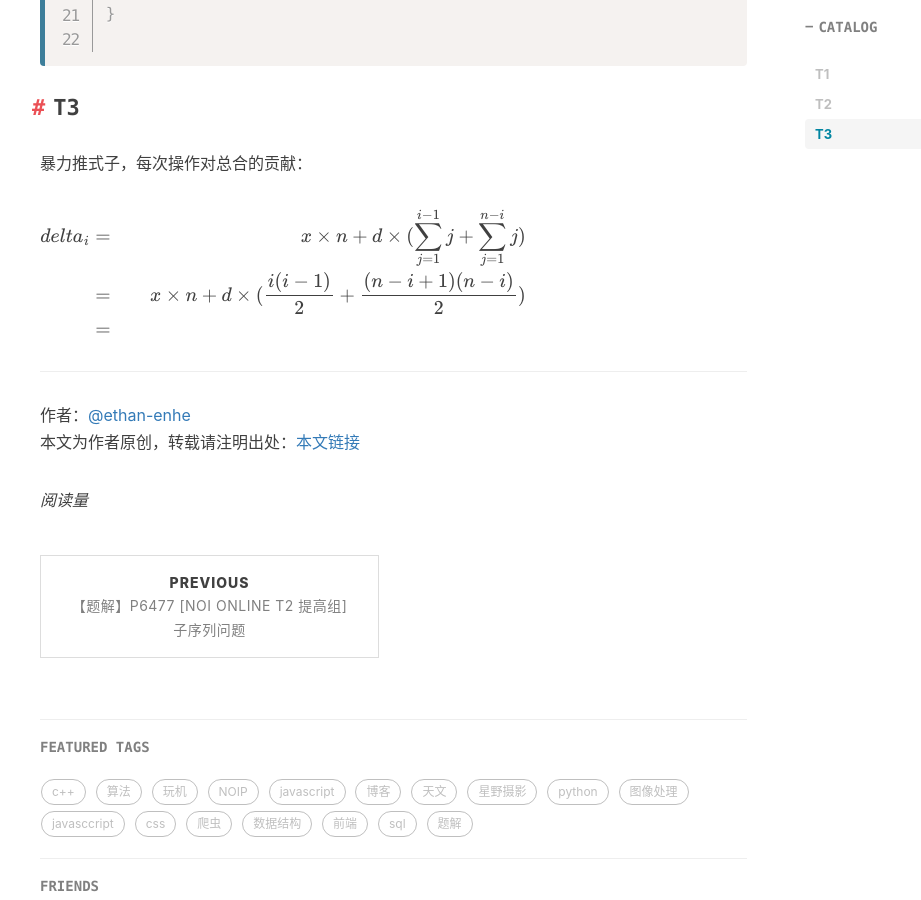
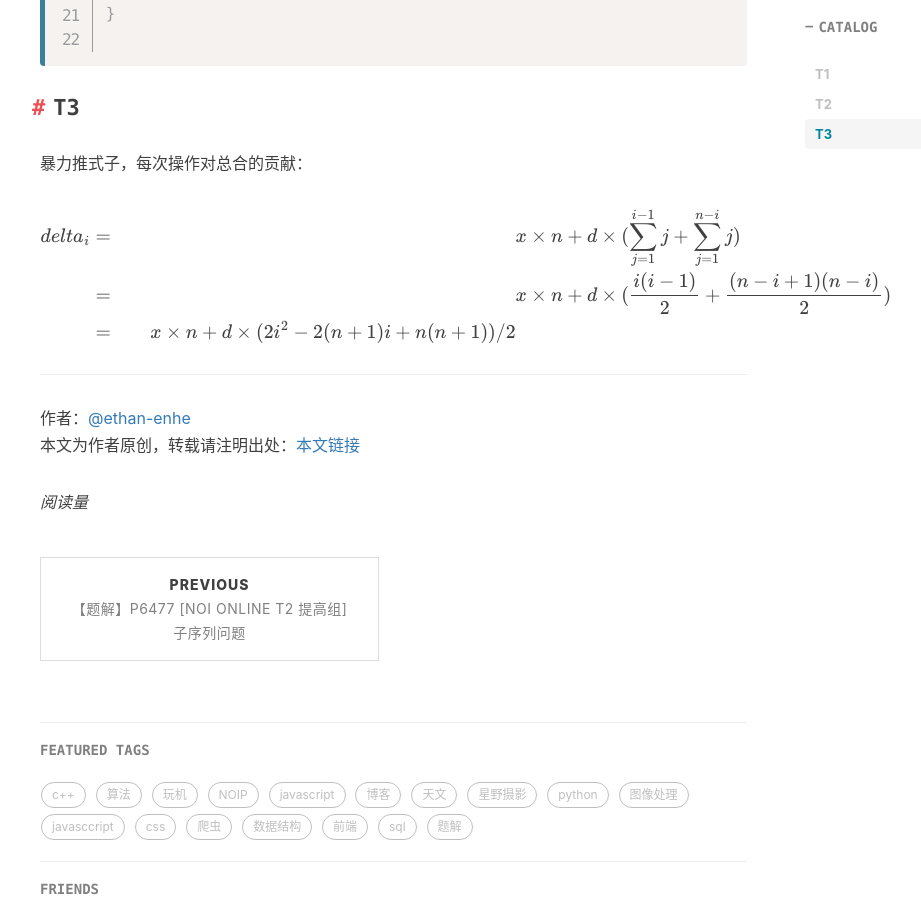
Before and after one commit to ethan-enhe/ethan-enhe.github.io, a Jekyll site: the page built from _posts/2020-07-08-cf-edu-round-47解题记录.md, in a window 1280 px wide and 900 px high, scrolled down 2074 px. Shown: the whole window, without its empty margins (225-1146 px from the left). Built offline with Jekyll 4.4.1, drawn with Linux system fonts in a browser that asks for light colours; nearby versions of some CDN libraries; formulas are drawn with MathJax 3; comment, search, counter and statistics services are not loaded.

Commit message:
_posts/2020-07-08-cf-edu-round-47解题记录.md updated from https://stackedit.io/

```diff
--- a/_posts/2020-07-08-cf-edu-round-47解题记录.md
+++ b/_posts/2020-07-08-cf-edu-round-47解题记录.md
@@ -76,12 +76,12 @@ int main(){
 
 $$
 \begin{aligned}
-delta_i &=& x\times n+d\times(\sum_{j=1}^{i-1} j+\sum_{j=1}^{n-i} j)\\
-&=& x\times n+d\times(\frac{i(i-1)}2+\frac{(n-i+1)(n-i)}2)\\
-&=&
+delta_i &=& &x\times n+d\times(\sum_{j=1}^{i-1} j+\sum_{j=1}^{n-i} j)\\
+&=& &x\times n+d\times(\frac{i(i-1)}2+\frac{(n-i+1)(n-i)}2)\\
+&=&x\times n+d\times (2i^2-2(n+1)i+n(n+1))/2
 \end{aligned}
 $$
 <!--stackedit_data:
-eyJoaXN0b3J5IjpbMTUzNTUzMzIxMCwxMTM2OTczMzcyLC05Nj
-IyNjU0MjMsOTg1ODgyMjQ3XX0=
+eyJoaXN0b3J5IjpbLTE0MTc1ODk4MjksMTEzNjk3MzM3MiwtOT
+YyMjY1NDIzLDk4NTg4MjI0N119
 -->
```
